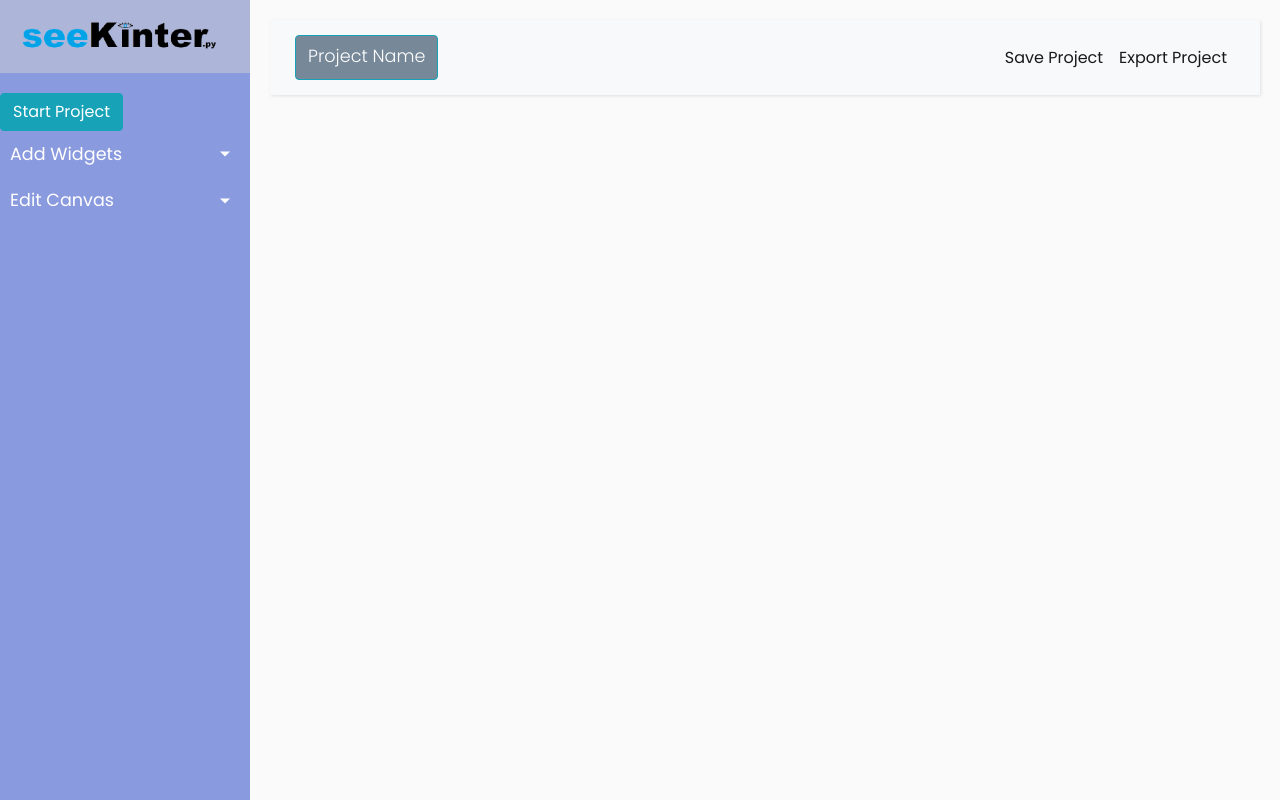
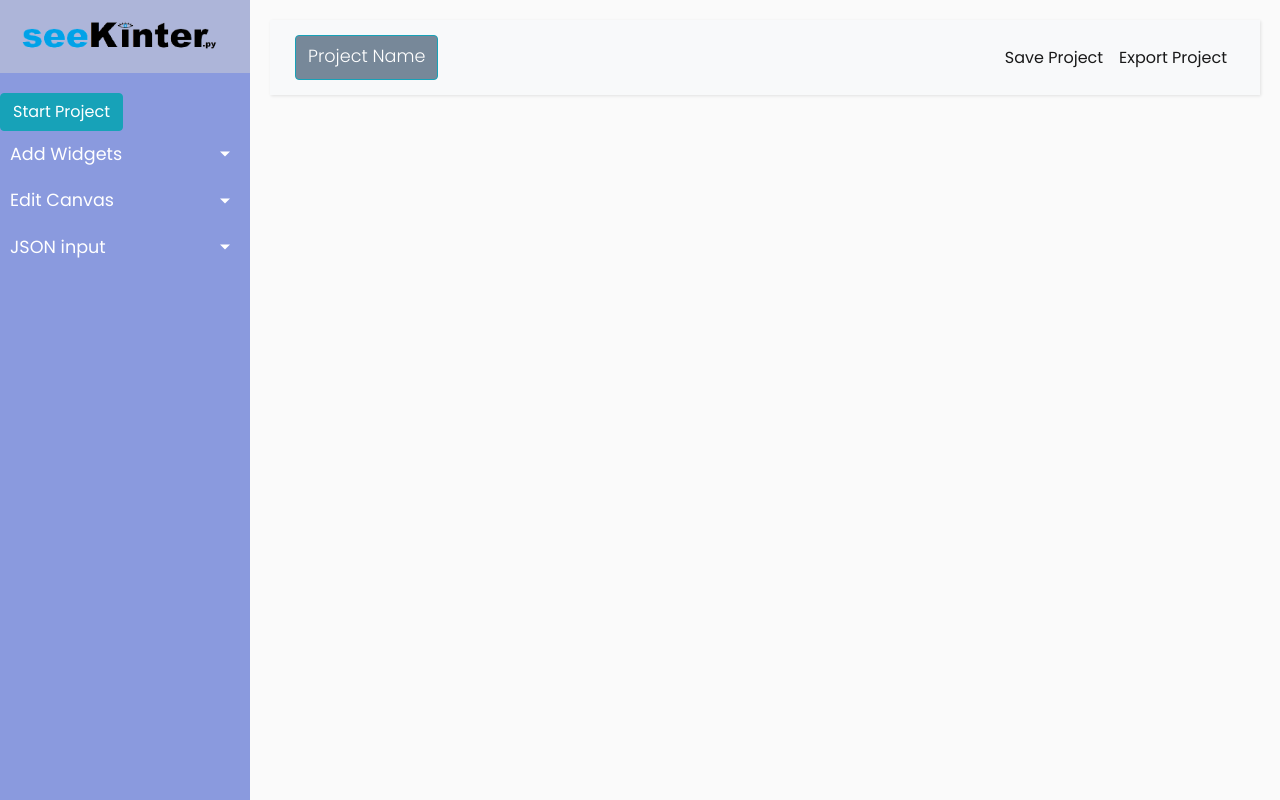
Before and after one commit to husnain106/seeKinter, a Django app: page / in a window 1280 px wide. Run offline with Django 4.2, Linux system fonts and the light colour scheme; some libraries are stand-ins or nearby versions.

Commit message:
JSON export/import complete

```diff
--- a/WidgetsPage/DragAndDrop/main/templates/main/proj2.html
+++ b/WidgetsPage/DragAndDrop/main/templates/main/proj2.html
@@ -84,6 +84,55 @@
                 // Catching negative values
                 } else {
                     alert("Please enter a valid canvas size.");
+                }
+            }
+
+            // Converts all relevant widget data to JSON format
+            exportProjectToJSON() {
+                // Adding canvas to project's JSON
+                let widgetJSON = '{ "canvas" : {' +
+                                    '"width":"' + String(this.canvas.width) + '" , ' +
+                                    '"height":"' + String(this.canvas.height) + '" , ' +
+                                    '"colour":"' + String(this.canvas.colour) + '"} , ';
+                // Adding widgets to project's JSON
+                widgetJSON += '"widgets" : [';
+                for (let i = 0; i < this.widgets.length; i++) {
+                    widgetJSON += '{ '+
+                                    '"widgetType":"' + String(this.widgets[i].widgetType) + '" , ' +
+                                    '"width":"' + String(this.widgets[i].width) + '" , ' +
+                                    '"height":"' + String(this.widgets[i].height) + '" , ' +
+                                    '"x":"' + String(this.widgets[i].x) + '" , ' +
+                                    '"y":"' + String(this.widgets[i].y) + '" , ' +
+                                    '"colour":"' + String(this.widgets[i].colour) + '" , ' +
+                                    '"layer":"' + String(this.widgets[i].layer) + '" , ' +
+                                    '"text":"' + String(this.widgets[i].text) + '" } , ';
+                }
+                widgetJSON = widgetJSON.slice(0, -3);
+                widgetJSON += ' ]}';
+                alert(widgetJSON);
+            }
+
+            // Receives JSON data and converts into widgets
+            importProjectFromJSON(widgetJSON) {
+                let widgetData = JSON.parse(widgetJSON);
+                // Importing canvas from JSON
+                this.updateCanvas(
+                    widgetData.canvas.width,
+                    widgetData.canvas.height,
+                    widgetData.canvas.colour
+                    );
+                // Importing widgets from JSON
+                for (let i = 0; i < widgetData.widgets.length; i++) {
+                    this.addWidget(
+                        widgetData.widgets[i].width,
+                        widgetData.widgets[i].height,
+                        widgetData.widgets[i].x,
+                        widgetData.widgets[i].y,
+                        widgetData.widgets[i].colour,
+                        widgetData.widgets[i].layer,
+                        widgetData.widgets[i].text,
+                        widgetData.widgets[i].widgetType
+                        );
                 }
             }
         }
@@ -185,6 +234,7 @@
         class Label extends Widget {
             constructor(width, height, x, y, colour, layer, text, canvas) {
                 super(width, height, x, y, colour, layer, text, canvas);
+                this.widgetType = "Label";
                 this.image = document.createElement("div");
                 document.getElementById("widgets").appendChild(this.image);
             }
@@ -194,6 +244,7 @@
         class Button extends Widget {
             constructor(width, height, x, y, colour, layer, text, canvas) {
                 super(width, height, x, y, colour, layer, text, canvas);
+                this.widgetType = "Button";
                 this.image = document.createElement("button");
                 document.getElementById("widgets").appendChild(this.image);
             }
@@ -203,6 +254,7 @@
         class CheckBox extends Widget {
             constructor(width, height, x, y, colour, layer, text, canvas) {
                 super(width, height, x, y, colour, layer, text, canvas);
+                this.widgetType = "Checkbox";
                 this.image = document.createElement("input");
                 this.image.setAttribute("type", "checkbox");
                 document.getElementById("widgets").appendChild(this.image);
@@ -225,6 +277,7 @@
         class RadioButton extends Widget {
             constructor(width, height, x, y, colour, layer, text, canvas) {
                 super(width, height, x, y, colour, layer, text, canvas);
+                this.widgetType = "Radiobutton";
                 this.image = document.createElement("input");
                 this.image.setAttribute("type", "radio");
                 document.getElementById("widgets").appendChild(this.image);
@@ -247,6 +300,7 @@
         class TextBox extends Widget {
             constructor(width, height, x, y, colour, layer, text, canvas) {
                 super(width, height, x, y, colour, layer, text, canvas);
+                this.widgetType = "Textbox";
                 this.image = document.createElement("textarea");
                 this.image.setAttribute("type", "text");
                 document.getElementById("widgets").appendChild(this.image);
@@ -261,7 +315,7 @@
                 this.image.style.resize = "none";
                 this.image.style.position = "absolute";
                 this.image.style.width = this.width + 'px';
-                this.image.style.height = this.height + 'px';
+                this.image.style.height = '25px';
                 this.image.style.left = String(parseInt(pos.left) + parseInt(this.x)) + 'px';
                 this.image.style.top = String(150 + parseInt(this.y)) + 'px';
             }
@@ -737,6 +791,21 @@
                         </li>
                     </ul>
                 </li>
+                <li>
+                    <a href="#JSONinput" data-toggle="collapse" aria-expanded="false" class="dropdown-toggle">JSON input</a>
+                    <ul class="collapse list-unstyled" id="JSONinput">
+                        <li>
+                            <a>
+                                <input type="text" id="inputJSON"/>
+                            </a>
+                        </li>
+                        <li>
+                            <a>
+                            <button type="button" onclick="inter.importProjectFromJSON(document.getElementById('inputJSON').value)">Go!</button>
+                            </a>
+                        </li>
+                    </ul>
+                </li>
                 <!-- <li>
                     <a>About</a>
                 </li>
@@ -773,7 +842,7 @@
                     <div class="collapse navbar-collapse" id="navbarSupportedContent">
                         <ul class="nav navbar-nav ml-auto">
                             <li class="nav-item active" style="cursor: pointer;">
-                                <a class="nav-link">Save Project</a>
+                                <a class="nav-link" onclick="inter.exportProjectToJSON()">Save Project</a>
                             </li>
                             <li class="nav-item active" style="cursor: pointer;">
                                 <a class="nav-link" onclick='
```
